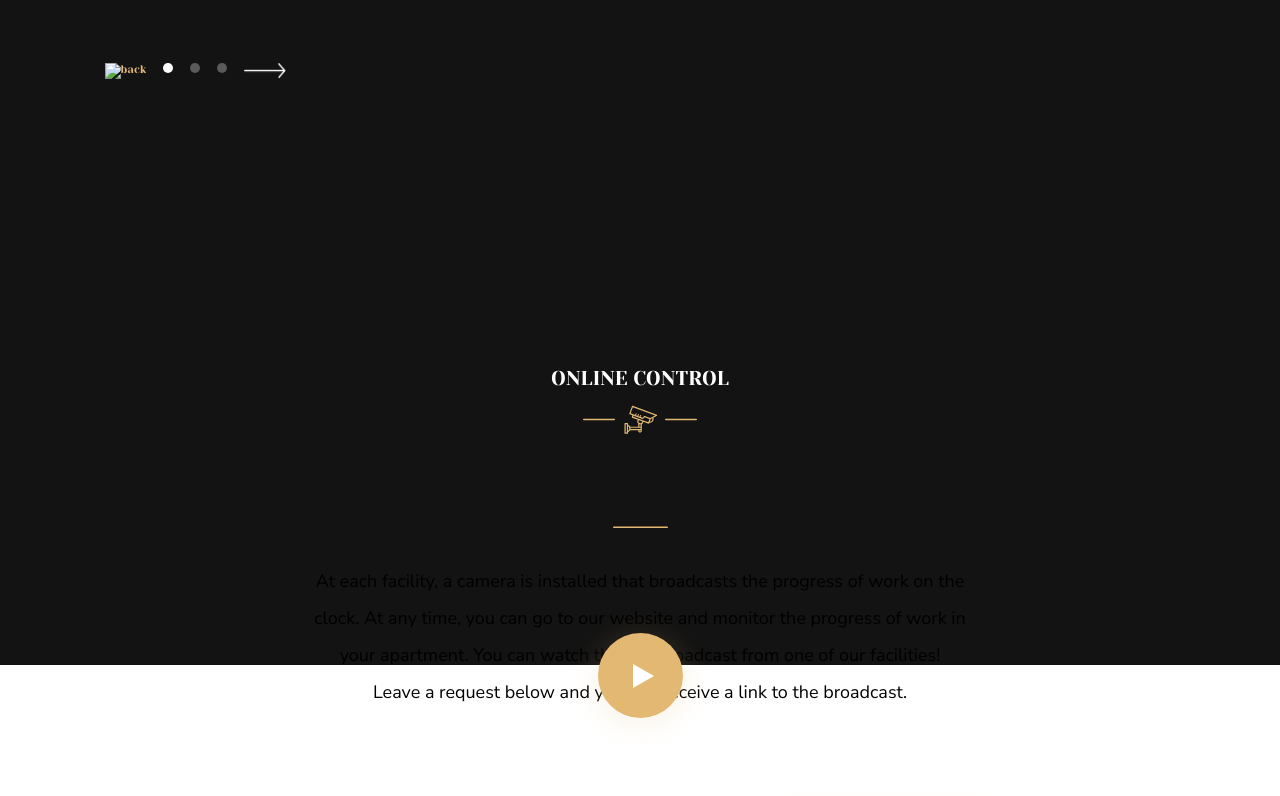
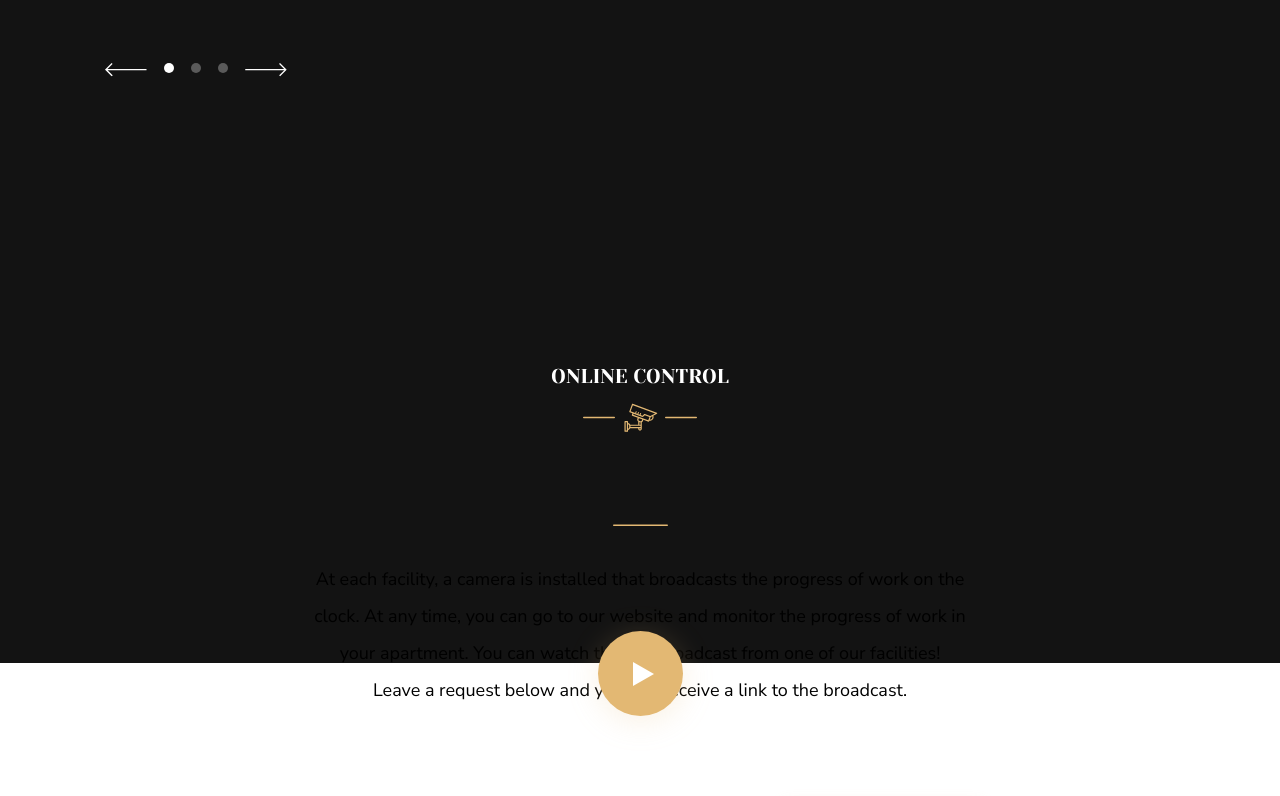
Before and after one commit to mari-2110/Slider-JS, a plain HTML site: page index.html in a window 1280 px wide. Shown: the part 1485-2281 px from the top of the page. Drawn offline with Linux system fonts and the light colour scheme; files whose address does not match are found by name.

Commit message:
Update index.html

```diff
--- a/index.html
+++ b/index.html
@@ -83,7 +83,7 @@
                         </div>
                      </div>
                      <div class="slider-navigation-buttons">
-                           <img class="slider-arrow left" src="jpg/left-arrow.png" alt="back">
+                           <img class="slider-arrow left" src="Jpg/test/left-arrow.png" alt="back">
                            <div class="circles">
                            </div>
                            <img class="slider-arrow right" src="jpg/rigth-arrow.png" alt="right">
```
